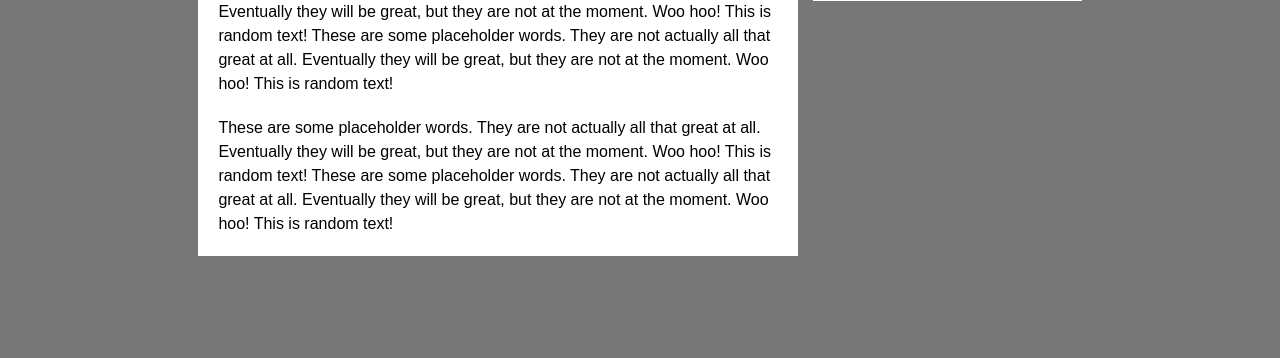
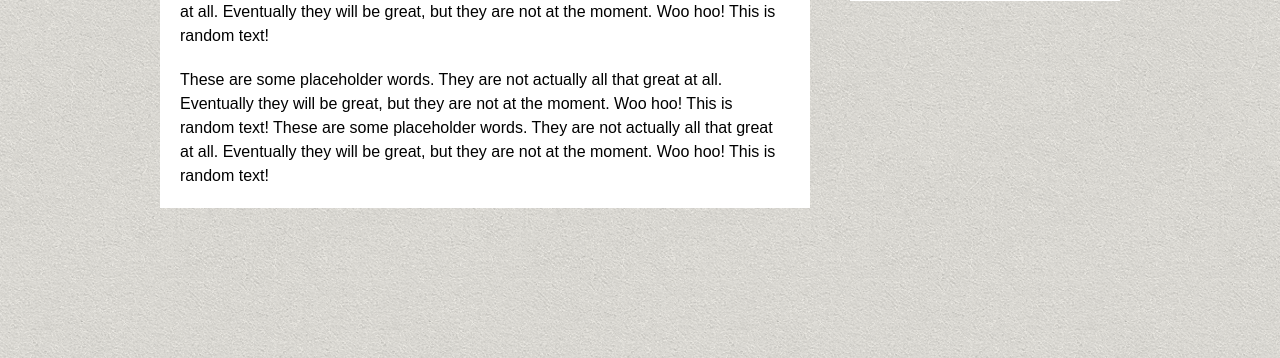
Before and after one commit to JacobDeming/JacobPortfolio, a PHP site: page / in a window 1280 px wide. Shown: the part 1075-1433 px from the top of the page. Before the commit the page ends 1331 px from the top, so only its background shows below. Run offline with PHP 8.4, Linux system fonts and the light colour scheme.

Commit message:
Finished index and style.css

```diff
--- a/assets/css/style.css
+++ b/assets/css/style.css
@@ -46,7 +46,7 @@ a{
 	background-color: #FFFFFF;
 	margin: 40px 0px 40px 105px;
 	padding: 20px 20px 20px 20px;
-	width: 450px
+	width: 450px;
 }
 
 #body p{
@@ -91,5 +91,4 @@ footer{
 	text-align: center;
 	color: #FFFFFF;
 	border-top: 8px solid #4AAAA5;
-
 }
--- a/assets/css/style2.css
+++ b/assets/css/style2.css
@@ -1,5 +1,5 @@
 body{
-	background-color: #777777;
+	background-image: url(../../assets/images/sandpaper.png);
 	height: 100%;
 }
 
@@ -25,7 +25,6 @@ body{
 	font-size: 30px;
 	background-color: #4AAAA5;
 	color: #FFFFFF;
-	margin-left: 4%;
 	margin-top: 10px;
 	padding: 15px 15px 15px 15px;
 }
@@ -33,7 +32,6 @@ body{
 nav{
 	float: right;
 	font-size: 16px;
-	margin-right: 5%;
 	margin-top: 30px;
 	height: 50%;
 }
@@ -50,16 +48,19 @@ a{
 	font-family: 'Arial', 'Helvetica Neue', Helvetica, sans-serif;
 }
 
+a:hover{
+	color: #4AAAA5;
+}
+
 .body{
-	max-width: 600px;
-	width: 67%;
+	max-width: 650px;
+	width: 100%;
 	float: left;
 	display: inline;
 	background-color: #FFFFFF;
 	border-color: #CCCCCC;
-	margin-left: 4%;
 	margin-top: 20px;
-	margin-bottom: 100px;
+	margin-bottom: 150px;
 }
 
 h2{
@@ -83,12 +84,11 @@ h2{
 
 .aside{
 	max-width: 270px;
-	width: 28%;
+	width: 100%;
 	background-color: #FFFFFF;
 	border-color: #CCCCCC;
 	display: inline;
 	float: right;
-	margin-right: 4%;
 	margin-top: 20px;
 }
 
--- a/index.html
+++ b/index.html
@@ -7,16 +7,18 @@
 </head>
 <body>
 
-<div class="container">
-
-		<div class="header">
+	<div class="header">
+		<div class="container">
 			<h1>Jacob Deming</h1>
 				<nav>
 					<a href="google.com">About</a>
 					<a href="google.com">Portfolio</a>
 					<a href="google.com">Contact</a>
 				</nav>
+			</div>
 		</div>
+
+<div class="container">
 
 	<div class="body">
 		<h2>About Me</h2>
@@ -30,7 +32,7 @@
 			<ol>
 				<li><a href="https://github.com/JacobDeming"><img src="C:\Users\jacob\Documents\WorkAndSchool\RCB_Coursework\Portfolio\assets\images\github.png" alt="GitHub Profile"></a></li>
 				<li><a href="https://www.linkedin.com/in/jacob-deming-05230b73"><img src="C:\Users\jacob\Documents\WorkAndSchool\RCB_Coursework\Portfolio\assets\images\linkedin.png" alt="LinkedIn Profile"></a></li>
-				<li><a href="http://stackoverflow.com/users/5781625/jacob-deming?tab=profile"><img src="C:\Users\jacob\Documents\WorkAndSchool\RCB_Coursework\Portfolio\assets\images\stackoverflow.png" alt="Stack Overflow"></li>
+				<li><a href="http://stackoverflow.com/users/5781625/jacob-deming?tab=profile"><img src="C:\Users\jacob\Documents\WorkAndSchool\RCB_Coursework\Portfolio\assets\images\stackoverflow.png" alt="Stack Overflow"></a></li>
 			</ol>
 	</div>
 
```
Also changed, not shown: assets/images/cubes.png (added), assets/images/sandpaper.png (added).
